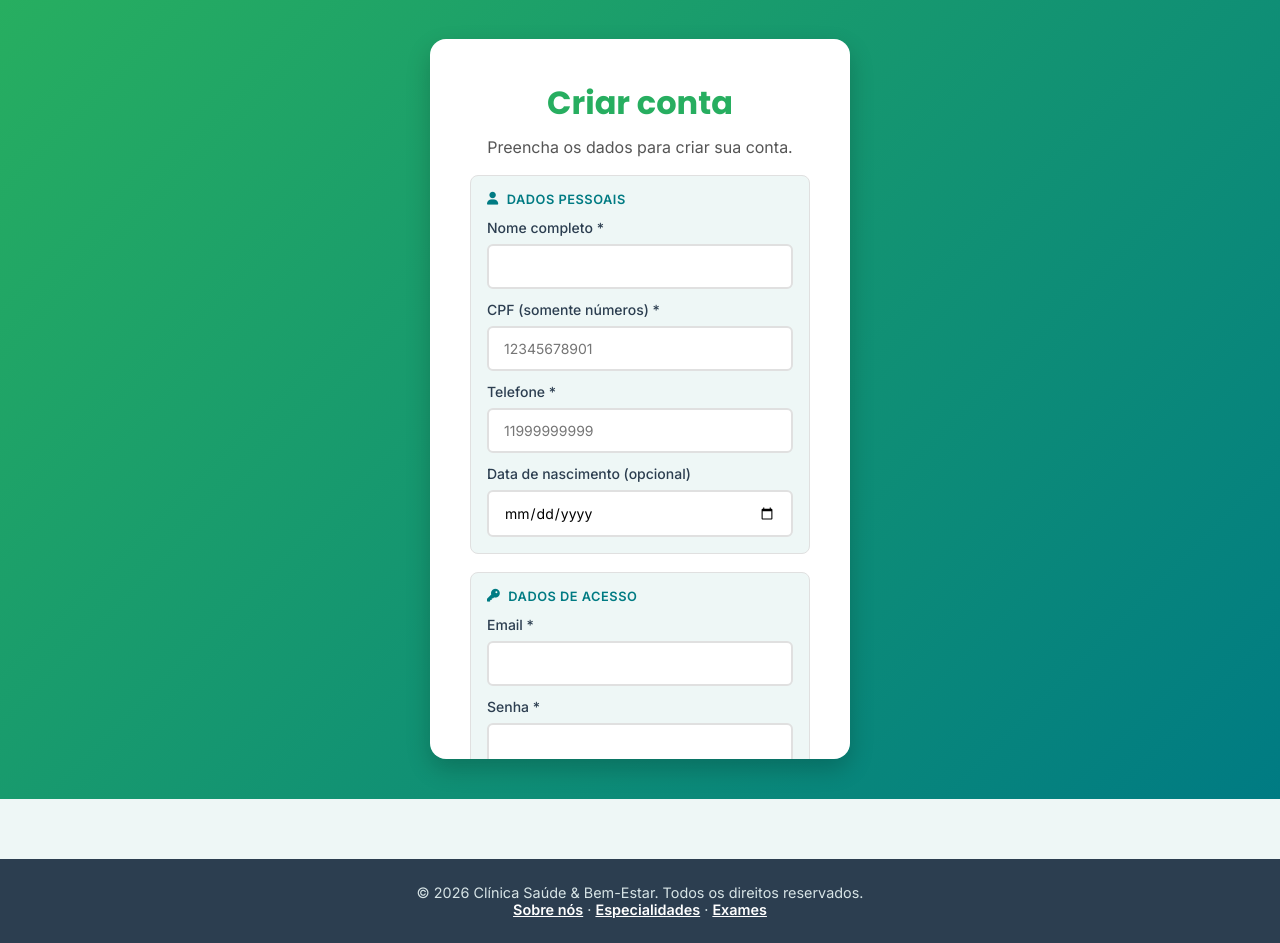
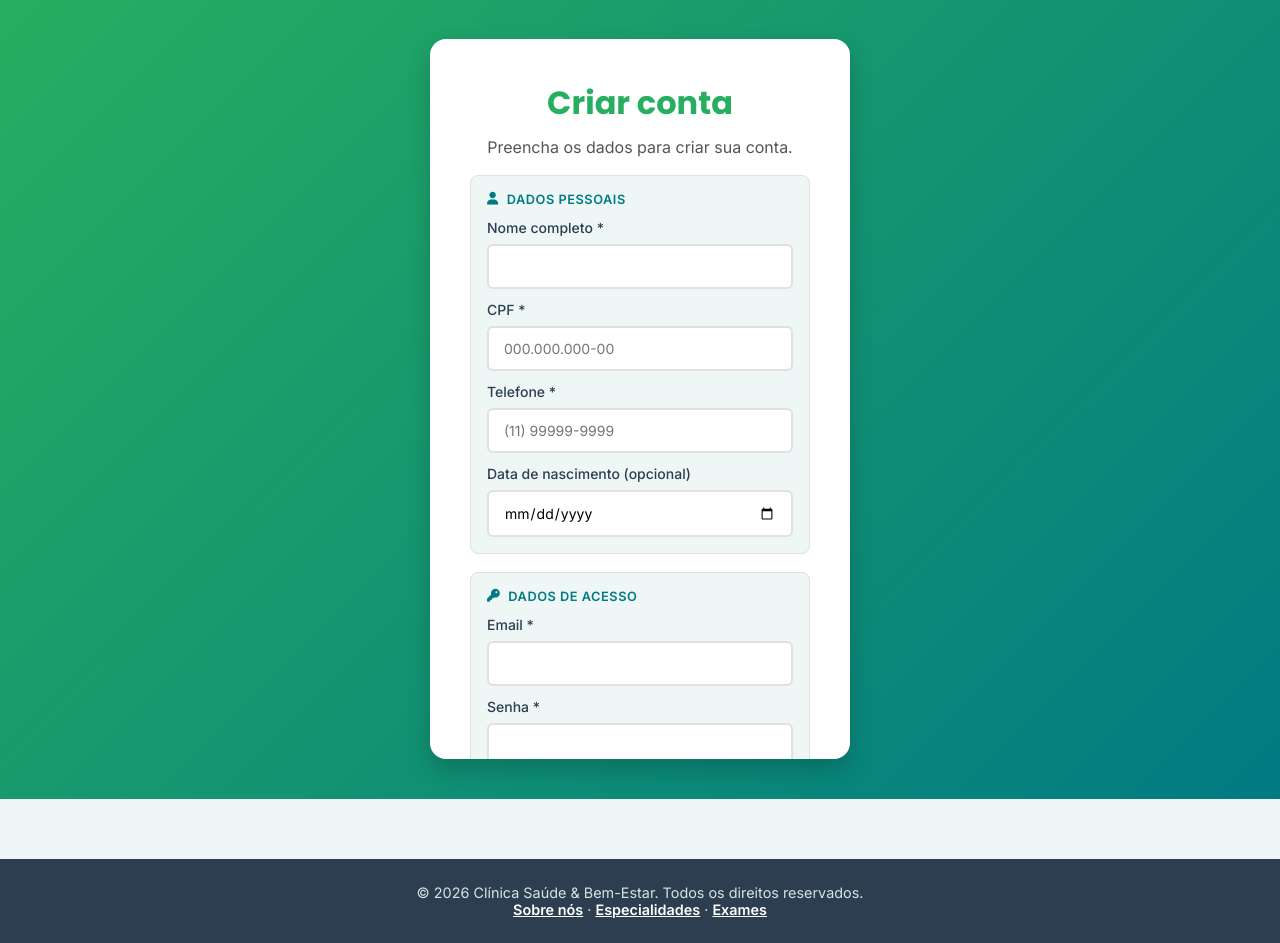
Before and after one commit to Brandao1313/Clinica_web, a PHP site: page /cadastro/criar_conta.php in a window 1280 px wide. Shown: the part 101-1044 px from the top of the page. Run offline with PHP 8.4, Linux system fonts and the light colour scheme.

Commit message:
style(js): máscaras de CPF e telefone nos formulários

```diff
--- a/assets/js/app.js
+++ b/assets/js/app.js
@@ -9,6 +9,7 @@ document.addEventListener('DOMContentLoaded', function () {
     inicializarFlashToasts();
     inicializarModalCancelamento();
     inicializarLoadingFormularios();
+    inicializarMascarasInput();
 });
 
 /**
@@ -97,6 +98,52 @@ function inicializarModalCancelamento() {
 }
 
 /**
+ * Máscaras de formatação para CPF e telefone.
+ * Uso: <input data-mascara="cpf"> ou <input data-mascara="telefone">
+ * O backend deve fazer preg_replace('/\D/', '', $valor) antes de processar.
+ */
+function aplicarMascaraCPF(valor) {
+    valor = valor.replace(/\D/g, '').slice(0, 11);
+    if (valor.length > 9) return valor.replace(/(\d{3})(\d{3})(\d{3})(\d{1,2})/, '$1.$2.$3-$4');
+    if (valor.length > 6) return valor.replace(/(\d{3})(\d{3})(\d{0,3})/, '$1.$2.$3');
+    if (valor.length > 3) return valor.replace(/(\d{3})(\d{0,3})/, '$1.$2');
+    return valor;
+}
+
+function aplicarMascaraTelefone(valor) {
+    valor = valor.replace(/\D/g, '').slice(0, 11);
+    if (valor.length === 11) return valor.replace(/(\d{2})(\d{5})(\d{4})/, '($1) $2-$3');
+    if (valor.length === 10) return valor.replace(/(\d{2})(\d{4})(\d{4})/, '($1) $2-$3');
+    if (valor.length > 6)   return valor.replace(/(\d{2})(\d{1,5})(\d{0,4})/, '($1) $2-$3');
+    if (valor.length > 2)   return valor.replace(/(\d{2})(\d{0,5})/, '($1) $2');
+    if (valor.length > 0)   return '(' + valor;
+    return valor;
+}
+
+function inicializarMascarasInput() {
+    document.querySelectorAll('[data-mascara="cpf"]').forEach(function (input) {
+        // Formata o valor já existente (caso de re-exibição após erro)
+        if (input.value) input.value = aplicarMascaraCPF(input.value);
+        input.addEventListener('input', function () {
+            var pos = input.selectionStart;
+            var anterior = input.value.replace(/\D/g, '').length;
+            input.value = aplicarMascaraCPF(input.value);
+            var posterior = input.value.replace(/\D/g, '').length;
+            // Ajusta cursor: avança pelo mesmo número de dígitos digitados
+            var diff = input.value.length - (input.value.replace(/\D/g, '').length - posterior + anterior);
+            input.setSelectionRange(pos + (posterior - anterior), pos + (posterior - anterior));
+        });
+    });
+
+    document.querySelectorAll('[data-mascara="telefone"]').forEach(function (input) {
+        if (input.value) input.value = aplicarMascaraTelefone(input.value);
+        input.addEventListener('input', function () {
+            input.value = aplicarMascaraTelefone(input.value);
+        });
+    });
+}
+
+/**
  * Adiciona efeito visual de carregamento ao enviar
  * formulários (sem impedir o envio real).
  */
--- a/backend/views/painel_cliente.php
+++ b/backend/views/painel_cliente.php
@@ -483,7 +483,9 @@ require_once __DIR__ . '/../includes/header.php';
                         <input type="email" id="email" name="email" value="<?php echo htmlspecialchars($cliente['email']); ?>" required>
 
                         <label for="telefone">Telefone *</label>
-                        <input type="tel" id="telefone" name="telefone" value="<?php echo htmlspecialchars(formatar_telefone($cliente['telefone'])); ?>" required placeholder="(11) 99999-9999">
+                        <input type="tel" id="telefone" name="telefone" maxlength="15" placeholder="(11) 99999-9999"
+                               data-mascara="telefone"
+                               value="<?php echo htmlspecialchars(formatar_telefone($cliente['telefone'])); ?>" required>
                     </div>
 
                     <div class="alert alert-info" style="margin-bottom: 16px;">
--- a/backend/views/recepcionista_form.php
+++ b/backend/views/recepcionista_form.php
@@ -72,6 +72,7 @@ $v = [
             <div style="flex:1;min-width:160px;">
                 <label for="cpf"><strong>CPF *</strong></label>
                 <input type="text" id="cpf" name="cpf" required maxlength="14" placeholder="000.000.000-00"
+                       data-mascara="cpf"
                        value="<?php echo htmlspecialchars($v['cpf']); ?>"
                        style="width:100%;padding:10px;border:1px solid #e0e0e0;border-radius:5px;">
             </div>
@@ -81,6 +82,7 @@ $v = [
             <div style="flex:1;min-width:180px;">
                 <label for="telefone"><strong>Telefone</strong></label>
                 <input type="tel" id="telefone" name="telefone" maxlength="15" placeholder="(11) 99999-9999"
+                       data-mascara="telefone"
                        value="<?php echo htmlspecialchars($v['telefone']); ?>"
                        style="width:100%;padding:10px;border:1px solid #e0e0e0;border-radius:5px;">
             </div>
--- a/cadastro/criar_conta.php
+++ b/cadastro/criar_conta.php
@@ -42,11 +42,15 @@ require_once __DIR__ . '/../backend/includes/header.php';
                     <label for="name">Nome completo *</label>
                     <input type="text" id="name" name="name" value="<?php echo htmlspecialchars($_SESSION['dados_cadastro']['name'] ?? ''); ?>" required>
 
-                    <label for="cpf">CPF (somente números) *</label>
-                    <input type="text" id="cpf" name="cpf" placeholder="12345678901" value="<?php echo htmlspecialchars($_SESSION['dados_cadastro']['cpf'] ?? ''); ?>" required>
+                    <label for="cpf">CPF *</label>
+                    <input type="text" id="cpf" name="cpf" placeholder="000.000.000-00" maxlength="14"
+                           data-mascara="cpf"
+                           value="<?php echo htmlspecialchars($_SESSION['dados_cadastro']['cpf'] ?? ''); ?>" required>
 
                     <label for="telefone">Telefone *</label>
-                    <input type="tel" id="telefone" name="telefone" placeholder="11999999999" value="<?php echo htmlspecialchars($_SESSION['dados_cadastro']['telefone'] ?? ''); ?>" required>
+                    <input type="tel" id="telefone" name="telefone" placeholder="(11) 99999-9999" maxlength="15"
+                           data-mascara="telefone"
+                           value="<?php echo htmlspecialchars($_SESSION['dados_cadastro']['telefone'] ?? ''); ?>" required>
 
                     <label for="data_nascimento">Data de nascimento (opcional)</label>
                     <input type="date" id="data_nascimento" name="data_nascimento" value="<?php echo htmlspecialchars($_SESSION['dados_cadastro']['data_nascimento'] ?? ''); ?>">
```
